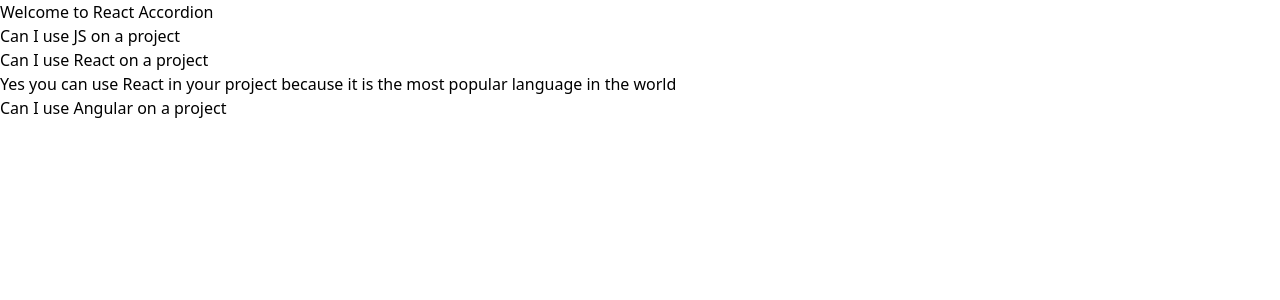
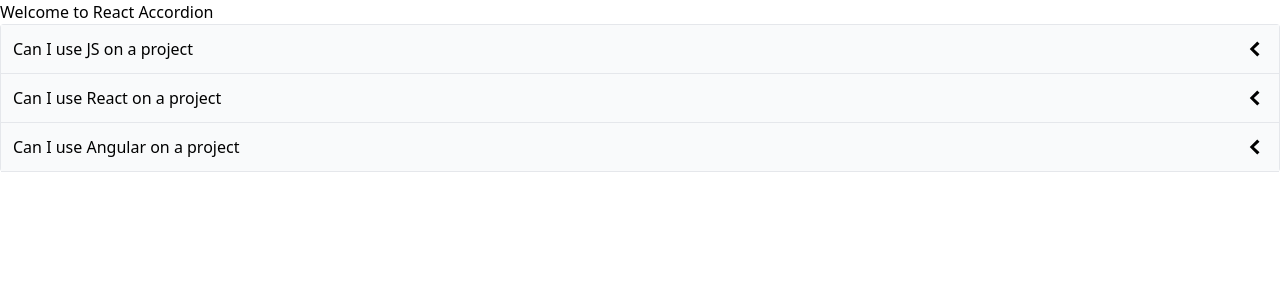
Before and after one commit to Mihndim2020/react-components, a React (Create React App) app: page / in a window 1280 px wide. Shown: the top 300 px of the page. Built offline with nearby package versions, Linux system fonts and the light colour scheme.

Commit message:
Add conditional rendering

```diff
--- a/src/components/Accordion.js
+++ b/src/components/Accordion.js
@@ -1,7 +1,16 @@
 import React, { useState } from 'react'
+import { GoChevronDown, GoChevronLeft } from "react-icons/go";
 
 function Accordion({ items }) {
-    const [expandedIndex, setExpandedIndex] = useState(1);
+    const [expandedIndex, setExpandedIndex] = useState(-1);
+
+    const handleClick = (nextIndex) => {
+        if (expandedIndex === nextIndex) {
+            setExpandedIndex(-1)
+        } else {
+            setExpandedIndex(nextIndex)
+        }
+    }
     const renderedItems = items.map((item, index) => {
         // if(index === expandedIndex) {
         //     console.log('expanded')
@@ -14,15 +23,20 @@
         // && returns the last truthy value, this is called conditional rendering...
         // We can put this inline
         // const content = isExpanded && <div>{item.content}</div>
+
+        const icon = <span className='text-2xl'>{isExpanded ? <GoChevronDown /> : <GoChevronLeft />}</span>
         return (
             <div key={item.label}>
-                <div onClick={() => setExpandedIndex(index)}>{item.label}</div>
-                {isExpanded && <div>{item.content}</div>}
+                <div className='flex justify-between p-3 bg-gray-50 border-b items-center cursor-pointer' onClick={() => handleClick(index)}>
+                    {item.label}
+                    {icon}
+            </div>
+                {isExpanded && <div className='border-b p-5'>{item.content}</div>}
             </div>
         )
     })
   return (
-    <div>{renderedItems}</div>
+    <div className='border-x border-t rounded' >{renderedItems}</div>
   )
 }
 
```
